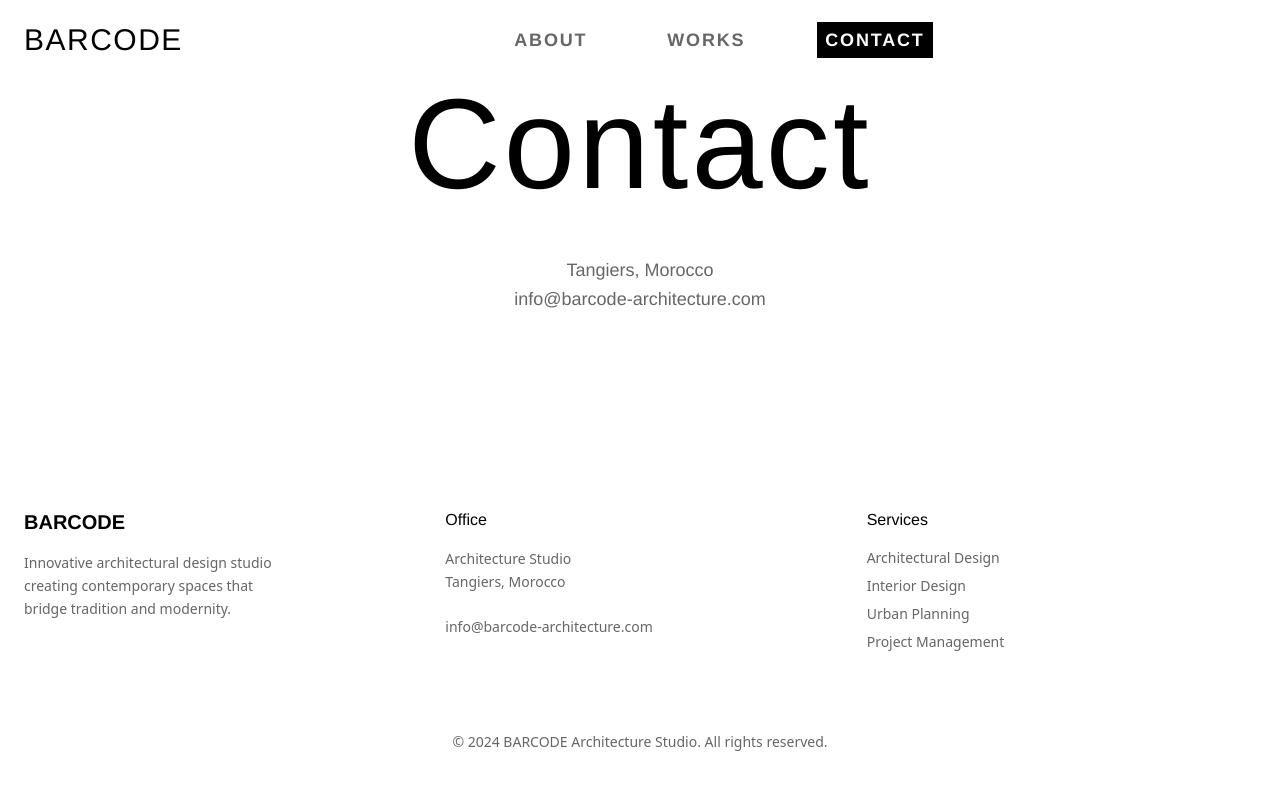
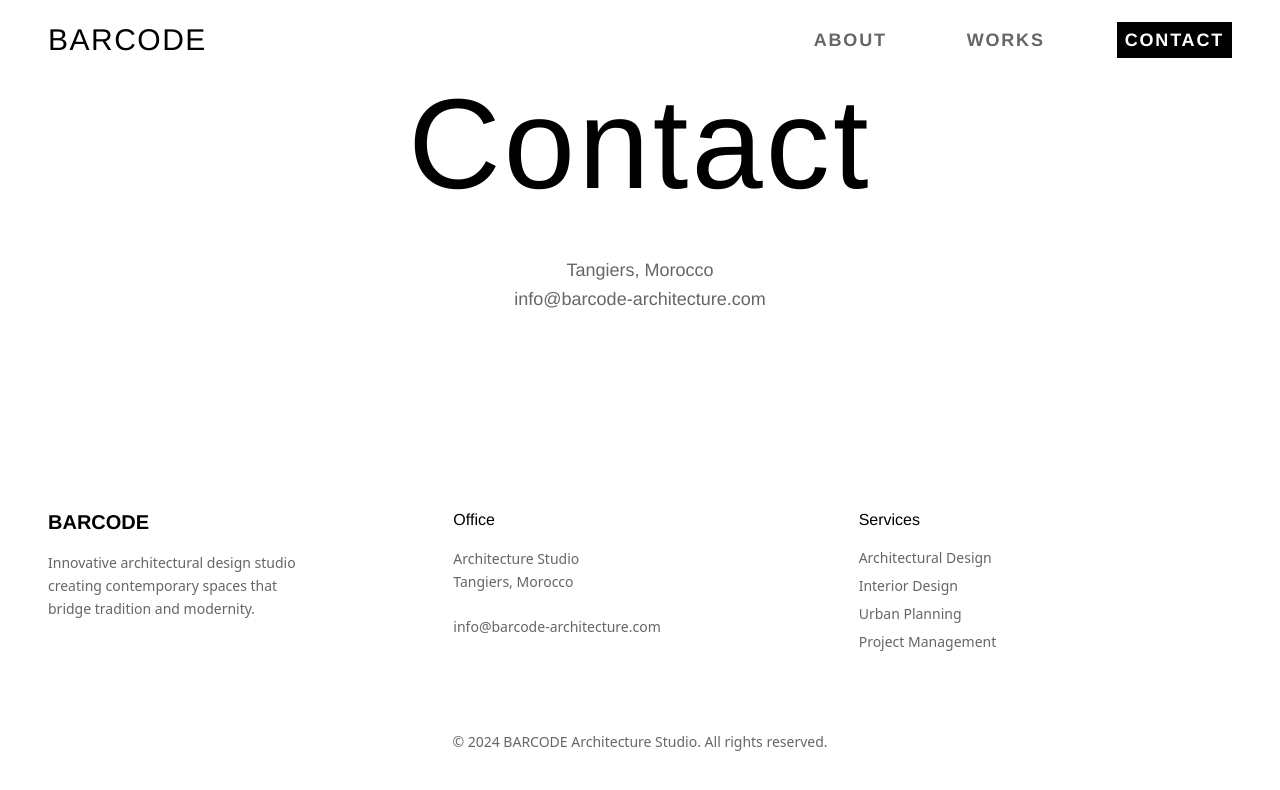
Before and after one commit to Jackcominc/moroccan-modern-studio, a React (Vite) app: page /contact in a window 1280 px wide. Shown: the top 790 px of the page. Built offline with nearby package versions, Linux system fonts and the light colour scheme; the HTML template or start-up script is replaced by a standard one.

Commit message:
Add page padding and adjust alignment

```diff
--- a/src/components/Footer.tsx
+++ b/src/components/Footer.tsx
@@ -1,7 +1,7 @@
 const Footer = () => {
   return (
     <footer className="bg-background">
-      <div className="container mx-auto px-6 py-12">
+      <div className="container mx-auto px-12 py-12">
         <div className="grid grid-cols-1 md:grid-cols-3 gap-8">
           <div>
             <h3 className="font-helvetica font-bold text-xl text-primary mb-4">BARCODE</h3>
--- a/src/components/Navigation.tsx
+++ b/src/components/Navigation.tsx
@@ -5,8 +5,8 @@ const Navigation = () => {
 
   return (
     <nav className="bg-background">
-      <div className="container mx-auto px-6">
-        <div className="flex items-center h-20">
+      <div className="container mx-auto px-12">
+        <div className="flex items-center justify-between h-20">
           <Link
             to="/"
             className="font-helvetica font-normal text-3xl text-primary tracking-wider"
@@ -14,7 +14,7 @@ const Navigation = () => {
             BARCODE
           </Link>
 
-          <div className="flex items-center space-x-16 mx-auto">
+          <div className="flex items-center space-x-16">
             <Link
               to="/about"
               className={`font-helvetica text-lg font-bold tracking-widest transition-all duration-300 uppercase px-2 py-1 ${
--- a/src/pages/About.tsx
+++ b/src/pages/About.tsx
@@ -1,7 +1,7 @@
 const About = () => {
   return (
     <div className="flex-1 flex items-center justify-center">
-      <div className="container mx-auto px-6 text-center">
+      <div className="container mx-auto px-12 text-center">
         <div className="max-w-4xl mx-auto space-y-12">
           <h1 className="font-helvetica font-light text-7xl md:text-8xl lg:text-9xl text-primary tracking-wide">
             Studio
--- a/src/pages/Contact.tsx
+++ b/src/pages/Contact.tsx
@@ -1,7 +1,7 @@
 const Contact = () => {
   return (
     <div className="flex-1 flex items-center justify-center">
-      <div className="container mx-auto px-6 text-center">
+      <div className="container mx-auto px-12 text-center">
         <div className="max-w-4xl mx-auto space-y-12">
           <h1 className="font-helvetica font-light text-7xl md:text-8xl lg:text-9xl text-primary tracking-wide">
             Contact
--- a/src/pages/Index.tsx
+++ b/src/pages/Index.tsx
@@ -1,7 +1,7 @@
 const Index = () => {
   return (
     <div className="flex-1 flex items-center justify-center">
-      <div className="container mx-auto px-6 text-center">
+      <div className="container mx-auto px-12 text-center">
         <div className="max-w-4xl mx-auto space-y-12">
           <h1 className="font-helvetica font-light text-7xl md:text-8xl lg:text-9xl text-primary tracking-wide">
             BARCODE
--- a/src/pages/Works.tsx
+++ b/src/pages/Works.tsx
@@ -22,7 +22,7 @@ const Works = () => {
 
   return (
     <div className="flex-1 flex items-center justify-center">
-      <div className="container mx-auto px-6 text-center">
+      <div className="container mx-auto px-12 text-center">
         <div className="max-w-4xl mx-auto space-y-12">
           <h1 className="font-helvetica font-light text-7xl md:text-8xl lg:text-9xl text-primary tracking-wide">
             Works
```
